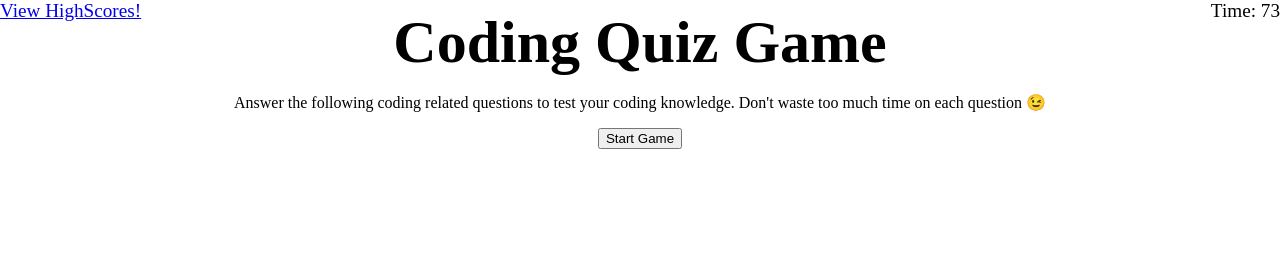
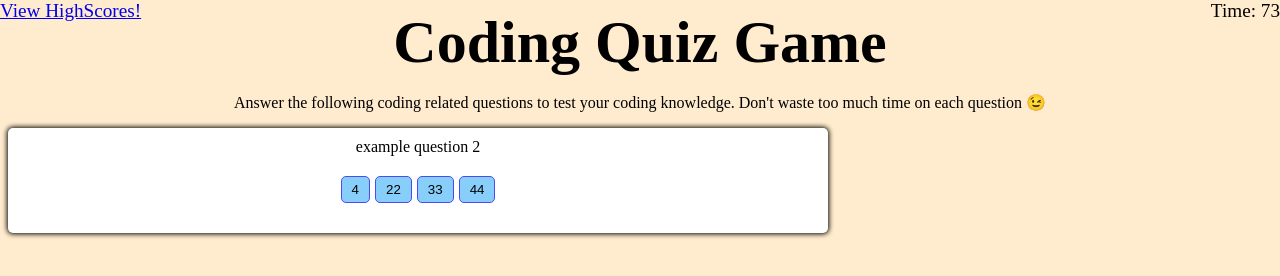
Before and after one commit to ItzHefe/Quiz-Game, a plain HTML site: page index.html in a window 1280 px wide. Both pictures are taken after a click on the button "Start Game". Drawn offline with Linux system fonts and the light colour scheme.

Commit message:
added in quiz questioins and JS to cycle through questions after one is answered

```diff
--- a/assets/reset.css
+++ b/assets/reset.css
@@ -1,4 +1,4 @@
-* {
+*, *::before, *::after {
     margin: 0;
     padding: 0;
     box-sizing: border-box;
--- a/assets/script.js
+++ b/assets/script.js
@@ -1,8 +1,62 @@
 var timerEl = document.querySelector('#countDown');
-var startGame = document.querySelector('#start-game')
+var startButton = document.querySelector('#start-btn');
+var nextQ = document.querySelector('#next-btn');
+var questionContainerEl = document.querySelector('#question-container');
+var questionEl = document.querySelector('#question');
+var answerBtnEl = document.querySelector('#answers');
 
+let currentQuestionIndex, nextQuestion
 
-var message = "Game Over"
+startButton.addEventListener("click", countDown);
+startButton.addEventListener("click", startGame);
+nextQ.addEventListener('click', () => {
+    currentQuestionIndex++
+    setNextQuestion()
+})
+
+function startGame() {
+    console.log("game started");
+    startButton.classList.add('hide');
+    nextQuestion = questions;
+    currentQuestionIndex = 0;
+    questionContainerEl.classList.remove('hide');
+    setNextQuestion()
+}
+
+function setNextQuestion() {
+    reset()
+    showQuestion(nextQuestion[currentQuestionIndex]);
+}
+
+function showQuestion(question) {
+    questionEl.innerText = question.question
+    question.answers.forEach(answer => {
+        var button = document.createElement("button")
+        button.innerText = answer.text
+        button.classList.add('btn')
+        if (answer.correct) {
+            button.dataset.correct = answer.correct
+        }
+        button.addEventListener('click', selectAnswer)
+        answerBtnEl.appendChild(button)
+    })
+}
+
+function reset() {
+    nextQ.classList.add('hide');
+    while (answerBtnEl.firstChild) {
+        answerBtnEl.removeChild(answerBtnEl.firstChild)
+    }
+}
+
+function selectAnswer(i) {
+    var selectedButton = i.target
+
+    if (nextQuestion.length > currentQuestionIndex + 1) {
+        nextQ.classList.remove('hide')
+    }
+    else {showHighscore}
+}
 
 function countDown() {
     var timeLeft = 75;
@@ -13,6 +67,57 @@ function countDown() {
         if (timeLeft === 0) {
             clearInterval(timeInterval);
         }
+        if (timeLeft === 0) {
+            clearInterval(timer);
+            loseGame();
+          }
         }, 1000);
   }
-  startGame.addEventListener("click",  countDown);
+
+  var questions = [
+      {
+          question: 'example question 2',
+          answers: [
+              { text: '4', correct: true },
+              { text: '22', correct: false },
+              { text: '33', correct:false },
+              { text: '44', correct:false }
+          ]
+      },
+      {
+        question: 'example question 3',
+        answers: [
+            { text: '4', correct: true },
+            { text: '22', correct: false },
+            { text: '33', correct:false },
+            { text: '44', correct:false }
+        ]
+      },
+      {
+        question: 'example question 4',
+        answers: [
+            { text: '4', correct: true },
+            { text: '22', correct: false },
+            { text: '33', correct:false },
+            { text: '44', correct:false }
+        ]
+      },
+      {
+        question: 'example question 5',
+        answers: [
+            { text: '4', correct: true },
+            { text: '22', correct: false },
+            { text: '33', correct:false },
+            { text: '44', correct:false }
+        ]
+      },
+      {
+        question: 'example question 6',
+        answers: [
+            { text: '4', correct: true },
+            { text: '22', correct: false },
+            { text: '33', correct:false },
+            { text: '44', correct:false }
+        ]
+      },
+  ]
--- a/assets/style.css
+++ b/assets/style.css
@@ -4,6 +4,10 @@ header {
     position: static;
     display: flex;
     justify-content: center;
+}
+
+body {
+    background-color: blanchedalmond;
 }
 
 #HSLink {
@@ -25,9 +29,51 @@ p {
     justify-content: center;
 }
 
-#sButton {
+#question, #answers, .controls {
     display: flex;
     justify-content: center;
     align-items: center;
+}
 
+.container {
+    width: 800px;
+    max-width: 80%;
+    border-radius: 5px;
+    padding: 10px;
+    background-color: white;
+    box-shadow: 0 0 5px 1px;
+    position: relative;
+    align-items: center;
+    justify-content: center;
 }
+
+.btn-grid {
+    display: grid;
+    gap: 5px;
+    margin: 20px 0;
+}
+
+.controls {
+    gap: 5px;
+}
+
+.btn {
+    border: 1px solid rgb(75, 75, 245);
+    background-color: lightskyblue;
+    border-radius: 5px;
+    padding: 5px 10px;
+}
+
+.btn:hover {
+    border: 2px solid black;
+}
+
+.start-btn, .next-btn {
+    font-size: larger;
+    font-weight: bold;
+    padding: 10px 20px;
+}
+
+.hide {
+    display: none;
+}
--- a/index.html
+++ b/index.html
@@ -11,7 +11,7 @@
     <Header>Coding Quiz Game</Header>
 
     <div id="HSLink">
-        <a href="file:///C:/Users/jeffr/Desktop/GitHub/Quiz-Game/Quiz-Game/highscores.html">View HighScores!</a>
+        <a href="Highscore link placeholder">View HighScores!</a>
     </div>
 
     <div id="countDown">
@@ -21,8 +21,25 @@
     <p>Answer the following coding related questions to test your coding knowledge. Don't waste too much time on each question &#128521;
     </p>
 
-    <div id="sButton">
-        <button id="start-game">Start Game</button>
+    <div class="container">
+
+      <div id="question-container" class="hide">
+
+        <div id='question'>Question</div>
+        <div id='answers' class="btn-grid">
+          <button class="btn">Answer 1</button>
+          <button class="btn">Answer 2</button>
+          <button class="btn">Answer 3</button>
+          <button class="btn">Answer 4</button>
+        </div>
+
+      </div>
+
+      <div class="controls">
+        <button id="start-btn" class="start-btn btn">Start Game</button>
+        <button id="next-btn" class="next-btn btn hide">Next</button>
+      </div>
+
     </div>
 
 
```
